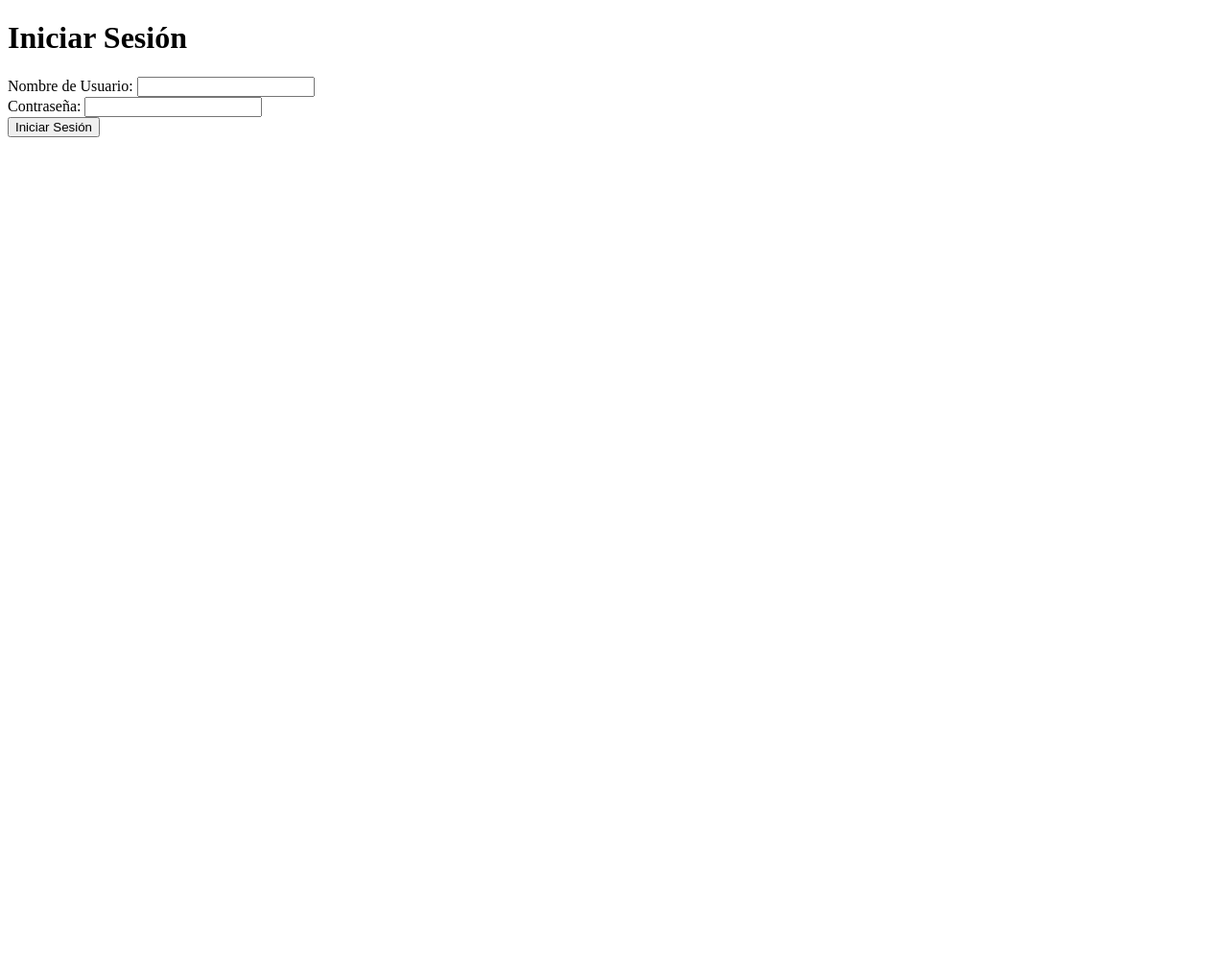
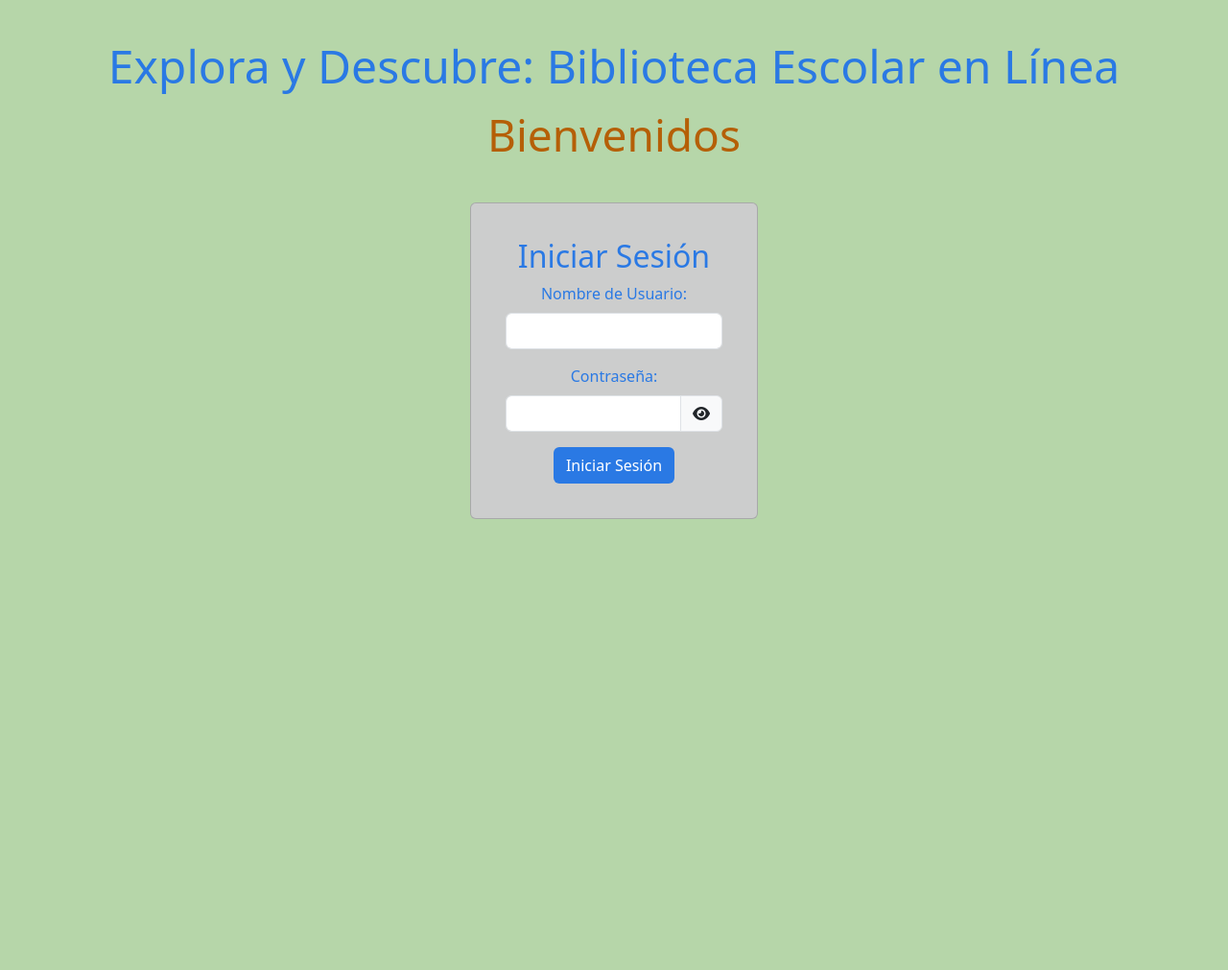
Before and after one commit to Erickcuzco98/proyectofinalpp2023, a CodeIgniter 4 app: the page made by app/Views/login.php in a window 1280 px wide. Shown: the whole page at 96% size. Before the commit the page ends 143 px from the top, so only its background shows below. Run offline with PHP 8.4 and a stand-in for CodeIgniter, Linux system fonts and the light colour scheme; the template is opened without the code that fills it, so the values that code supplies are empty; some libraries are stand-ins or nearby versions.

Commit message:
Actualización diseño de login

```diff
--- a/app/Views/login.php
+++ b/app/Views/login.php
@@ -5,19 +5,102 @@
     <meta charset="UTF-8">
     <meta name="viewport" content="width=device-width, initial-scale=1.0">
     <title>Iniciar Sesión</title>
+    <link href="https://cdn.jsdelivr.net/npm/bootstrap@5.3.2/dist/css/bootstrap.min.css" rel="stylesheet" integrity="sha384-T3c6CoIi6uLrA9TneNEoa7RxnatzjcDSCmG1MXxSR1GAsXEV/Dwwykc2MPK8M2HN" crossorigin="anonymous">
+    <style>
+        .custom-container {
+            display: flex;
+            flex-direction: column;
+            align-items: center;
+            min-height: 100vh;
+            background-color: #b6d6a9;
+            overflow: hidden;
+        }
+
+        .custom-card {
+            max-width: 300px;
+            padding: 20px;
+            background-color: #cccdcd;
+        }
+
+        .custom-card-content {
+            color: #2a79e4;
+        }
+
+        .custom-button {
+            background-color: #2a79e4;
+            color: white;
+        }
+
+        .custom-title {
+            background-color: #b6d6a9;
+            text-align: center;
+            padding: 20px 0;
+            width: 100%;
+        }
+
+        .welcome-text {
+            color: #b55f07;
+            font-size: 46px;
+        }
+
+        .main-title {
+            color: #2a79e4;
+            font-size: 48px;
+            margin-top: 20px;
+        }
+    </style>
 </head>
 
-<body>
-<h1>Iniciar Sesión</h1>
-    <form method="post" action="<?php echo base_url('login'); ?>">
-        <label for="nombre_usuario">Nombre de Usuario:</label>
-        <input type="text" name="nombre_usuario" id="nombre_usuario" required>
-        <br>
-        <label for="contrasena">Contraseña:</label>
-        <input type="password" name="contrasena" id="contrasena" required>
-        <br>
-        <button type="submit">Iniciar Sesión</button>
-    </form>
+<body class="bg-primary text-white">
+
+    <div class="custom-title">
+        <h1 class="main-title text-center" style="color: #2a79e4; margin-top: 20px;">Explora y Descubre: Biblioteca Escolar en Línea</h1>
+        <p class="welcome-text">Bienvenidos</p>
+    </div>
+
+    <div class="custom-container">
+        <div class="card custom-card text-center">
+            <div class="card-body custom-card-content">
+                <h2 class="card-title">Iniciar Sesión</h2>
+                <form method="post" action="<?php echo base_url('login'); ?>">
+                    <div class="mb-3">
+                        <div class="mb-3">
+                            <label for="nombre_usuario" class="form-label">Nombre de Usuario:</label>
+                            <input type="text" class="form-control" name="nombre_usuario" id="nombre_usuario" required>
+                        </div>
+                        <div class="mb-3">
+                            <label for="contrasena" class="form-label">Contraseña:</label>
+                            <div class="input-group">
+                                <input type="password" class="form-control" name="contrasena" id="contrasena" required>
+                                <span class="input-group-text" style="cursor: pointer;">
+                                    <i class="fas fa-eye" id="showPassword"></i>
+                                </span>
+                            </div>
+                        </div>
+                    </div>
+                    <button type="submit" class="btn custom-button">Iniciar Sesión</button>
+                </form>
+            </div>
+        </div>
+    </div>
+    <script src="https://cdn.jsdelivr.net/npm/bootstrap@5.3.2/dist/js/bootstrap.bundle.min.js" integrity="sha384-C6RzsynM9kWDrMNeT87bh95OGNyZPhcTNXj1NW7RuBCsyN/o0jlpcV8Qyq46cDfL" crossorigin="anonymous"></script>
+    <script src="https://kit.fontawesome.com/33337d547b.js" crossorigin="anonymous"></script>
+    <script>
+        const showPasswordIcon = document.getElementById('showPassword');
+        const passwordInput = document.getElementById('contrasena');
+
+        showPasswordIcon.addEventListener('click', () => {
+            if (passwordInput.type === 'password') {
+                passwordInput.type = 'text';
+                showPasswordIcon.classList.remove('fa-eye');
+                showPasswordIcon.classList.add('fa-eye-slash');
+            } else {
+                passwordInput.type = 'password';
+                showPasswordIcon.classList.remove('fa-eye-slash');
+                showPasswordIcon.classList.add('fa-eye');
+            }
+        });
+    </script>
 </body>
 
 </html>
```
